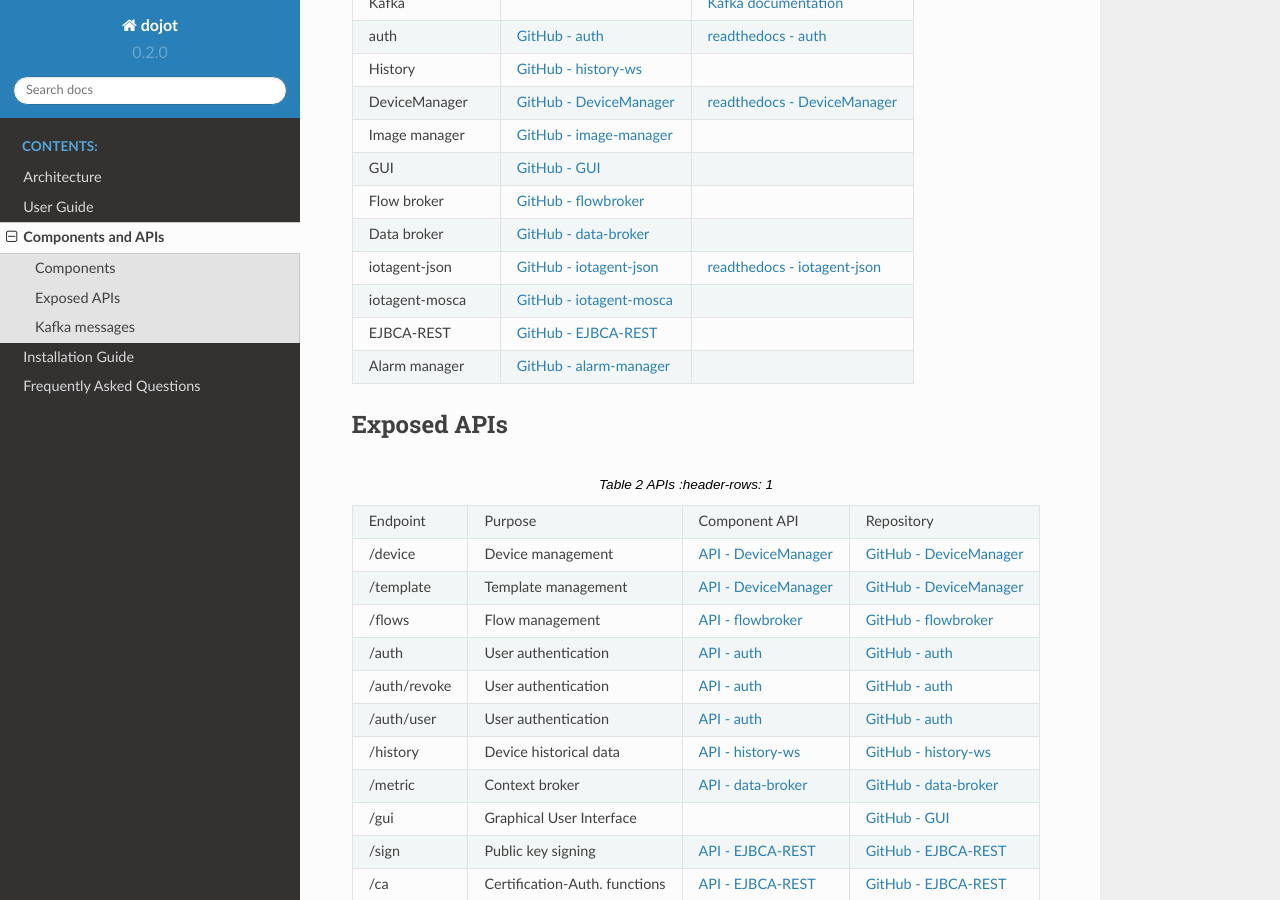
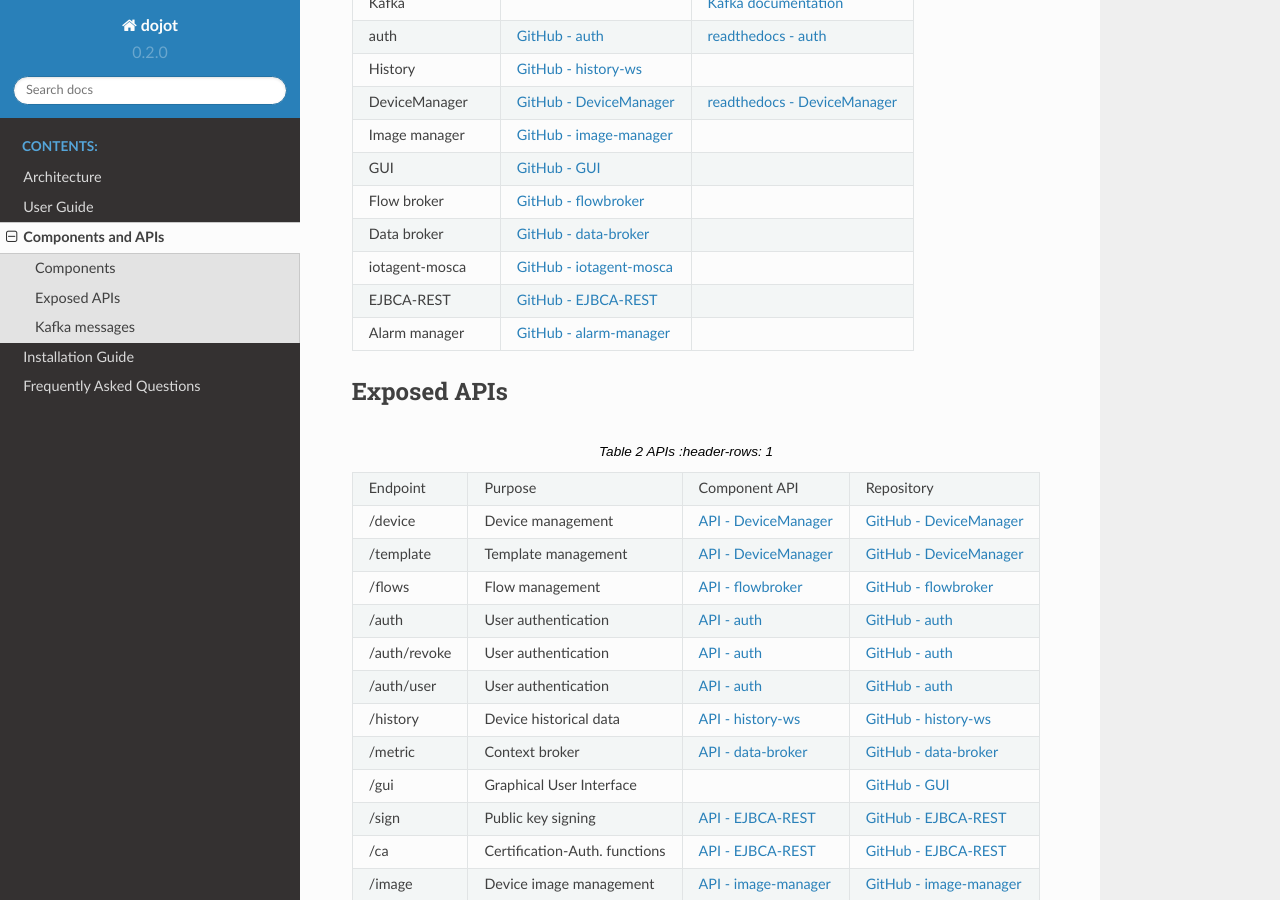
Before and after one commit to dojot/docs, a Sphinx documentation site: the page built from source/components-and-apis.rst, in a window 1280 px wide and 900 px high, scrolled down 469 px. Built offline with Sphinx 7.4.7 and the Read the Docs theme 2.0.0, drawn with Linux system fonts in a browser that asks for light colours; some of the changed text lies outside the part shown.

Commit message:
Updating references to iotagent-mosca

```diff
--- a/source/architecture.rst
+++ b/source/architecture.rst
@@ -251,6 +251,5 @@
   need to know which component is sending data through a particular topic.
 
 
-.. _iotagent-json: https://github.com/dojot/iotagent-json
 .. _iotagent-mosca: https://github.com/dojot/iotagent-mosca
 .. _Mosca: https://github.com/mcollina/mosca
--- a/source/components-and-apis.rst
+++ b/source/components-and-apis.rst
@@ -49,9 +49,6 @@
   * - Data broker
     - `GitHub - data-broker`_
     -
-  * - iotagent-json
-    - `GitHub - iotagent-json`_
-    - `readthedocs - iotagent-json`_
   * - iotagent-mosca
     - `GitHub - iotagent-mosca`_
     -
@@ -188,8 +185,8 @@
    * - DeviceManager
      - Device CRUD (`Messages - DeviceManager`_)
      - ``dojot.device-manager.device``
-   * - iotagent-json
-     - Device data update (`Messages - iotagent-json`_)
+   * - iotagent-mosca
+     - Device data update (`Messages - iotagent-mosca`_)
      - ``device-data``
 
 .. _mongodb documentation: https://docs.mongodb.com/manual/
@@ -226,10 +223,7 @@
 .. _GitHub - data-broker: https://github.com/dojot/data-broker
 .. _API - data-broker: https://dojot.github.io/data-broker/apiary_latest.html
 
-
-.. _GitHub - iotagent-json: https://github.com/dojot/iotagent-json
-.. _readthedocs - iotagent-json: http://dojotdocs.readthedocs.io/projects/iotagent-json/en/latest/
-.. _Messages - iotagent-json: http://dojotdocs.readthedocs.io/projects/iotagent-json/en/latest/operation.html#sending-messages-to-other-components-via-kafka
+.. _Messages - iotagent-mosca: http://dojotdocs.readthedocs.io/projects/iotagent-mosca/en/latest/operation.html#receiving-messages-from-devicemanager-via-kafka
 
 .. _GitHub - iotagent-mosca: https://github.com/dojot/iotagent-mosca
 
--- a/source/faq/faq.rst
+++ b/source/faq/faq.rst
@@ -491,5 +491,4 @@
 
 
 .. _Device-Manager how-to - sending actuation messages: http://dojotdocs.readthedocs.io/projects/DeviceManager/en/latest/using-device-manager.html#sending-actuation-messages-to-devices
-.. _iotagent-json documentation: http://dojotdocs.readthedocs.io/projects/iotagent-json/en/latest/
 .. _flowbroker: https://github.com/dojot/flowbroker
```
